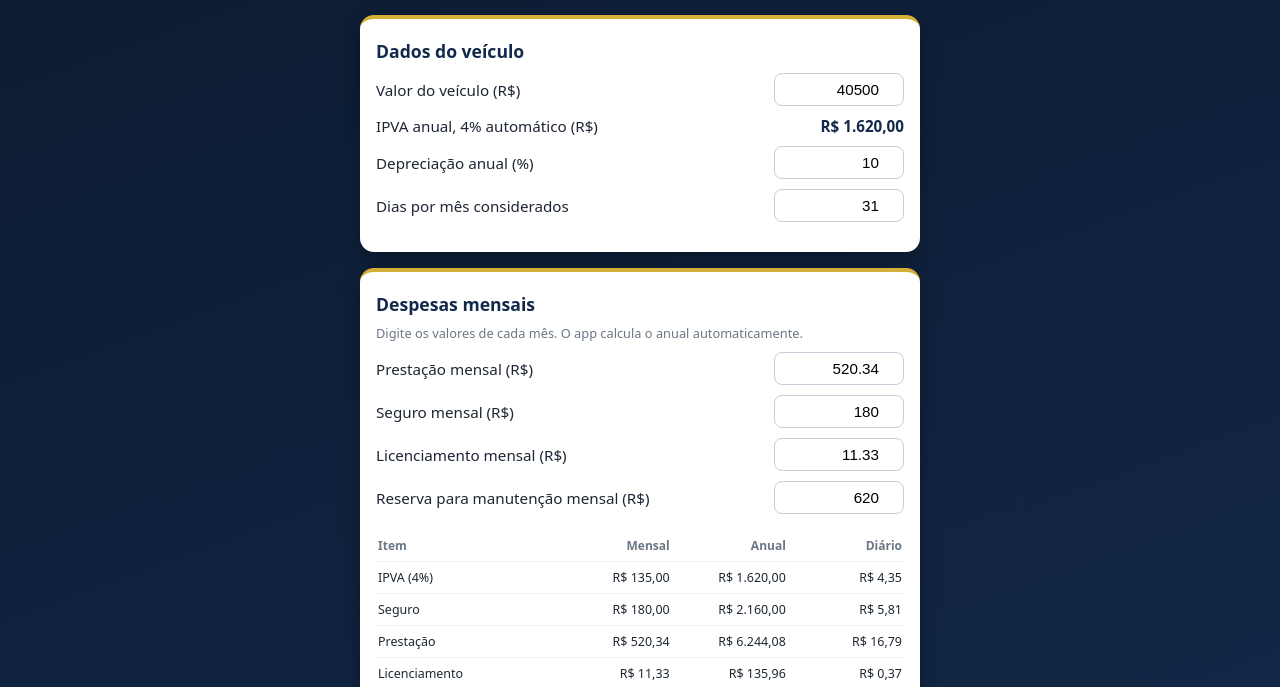
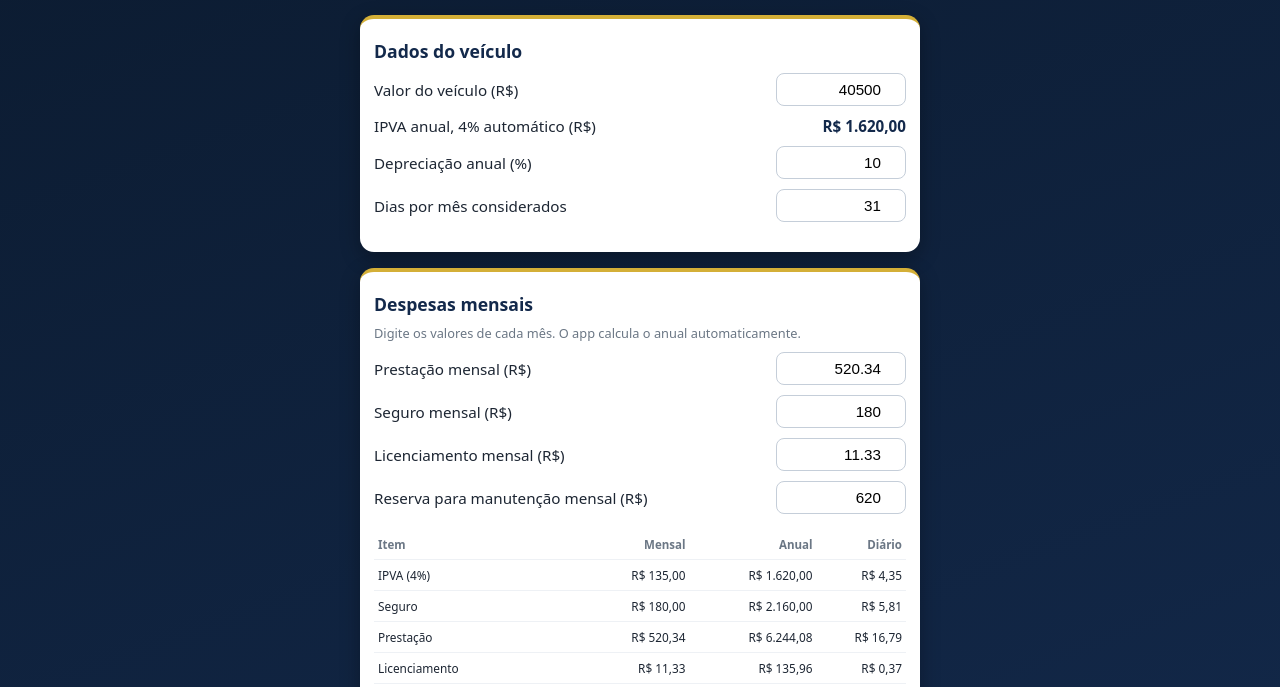
Before and after one commit to DavidCruzRamos/Custo-do-veiculo, a plain HTML site: page index.html in a window 1280 px wide. Shown: the part 256-943 px from the top of the page. Drawn offline with Linux system fonts and the light colour scheme.

Commit message:
Update index.html

```diff
--- a/index.html
+++ b/index.html
@@ -6,15 +6,14 @@
 <title>Os Visionários - Custo do Veículo</title>
 <style>
   * { box-sizing: border-box; }
-  html, body { overflow-x: hidden; }
-  body { font-family: system-ui, sans-serif; margin:0; padding:20px 12px; min-height:100vh; color:#1d2633;
+  body { font-family: system-ui, sans-serif; margin:0; padding:20px 8px; min-height:100vh; color:#1d2633;
          background: linear-gradient(160deg, #0b1a2e, #13294b); }
   header { text-align:center; color:#fff; margin-bottom:18px; }
   header img { width:160px; height:160px; object-fit:cover; border-radius:50%;
                border:3px solid #d4af37; box-shadow:0 4px 16px rgba(0,0,0,.4); }
   header h1 { font-size:1.5rem; margin:12px 0 4px; color:#f5d77a; letter-spacing:1px; }
   header p { margin:0; font-size:.9rem; color:#9fb8d9; }
-  .card { background:#fff; width:100%; max-width:560px; margin:0 auto 16px; padding:20px 16px; border-radius:14px;
+  .card { background:#fff; width:100%; max-width:560px; margin:0 auto 16px; padding:20px 14px; border-radius:14px;
           box-shadow:0 6px 20px rgba(0,0,0,.3); border-top:4px solid #d4af37; }
   h2 { font-size:1.1rem; margin:0 0 8px; color:#13294b; }
   .aviso { font-size:.8rem; color:#6b7785; margin:0 0 6px; }
@@ -22,12 +21,12 @@
   input { width:130px; max-width:45%; padding:7px 9px; border:1px solid #c5ced9; border-radius:8px; text-align:right; font-size:.95rem; }
   input:focus { outline:2px solid #d4af37; border-color:#d4af37; }
   .auto { width:130px; max-width:45%; text-align:right; font-weight:bold; color:#13294b; }
-  .tabela-wrap { width:100%; overflow-x:auto; margin-top:16px; }
-  table { width:100%; border-collapse:collapse; table-layout:fixed; font-size:.78rem; }
-  th, td { padding:7px 2px; border-bottom:1px solid #eef1f5; word-wrap:break-word; }
-  th { text-align:left; color:#6b7785; font-size:.75rem; }
-  td:first-child, th:first-child { width:34%; }
-  td.v, th.v { text-align:right; width:22%; }
+  .tabela-wrap { width:100%; overflow-x:auto; margin-top:16px; -webkit-overflow-scrolling:touch; }
+  table { border-collapse:collapse; font-size:.74rem; min-width:100%; }
+  th, td { padding:7px 4px; border-bottom:1px solid #eef1f5; text-align:left; }
+  th { color:#6b7785; font-size:.72rem; }
+  td.v, th.v { text-align:right; white-space:nowrap; }
+  td:first-child, th:first-child { min-width:90px; }
   tr.total td { font-weight:bold; border-top:2px solid #13294b; color:#13294b; }
   .destaque { margin-top:20px; background:#13294b; color:#f5d77a; padding:16px; border-radius:10px;
               font-size:1.05rem; text-align:center; font-weight:bold; }
```
